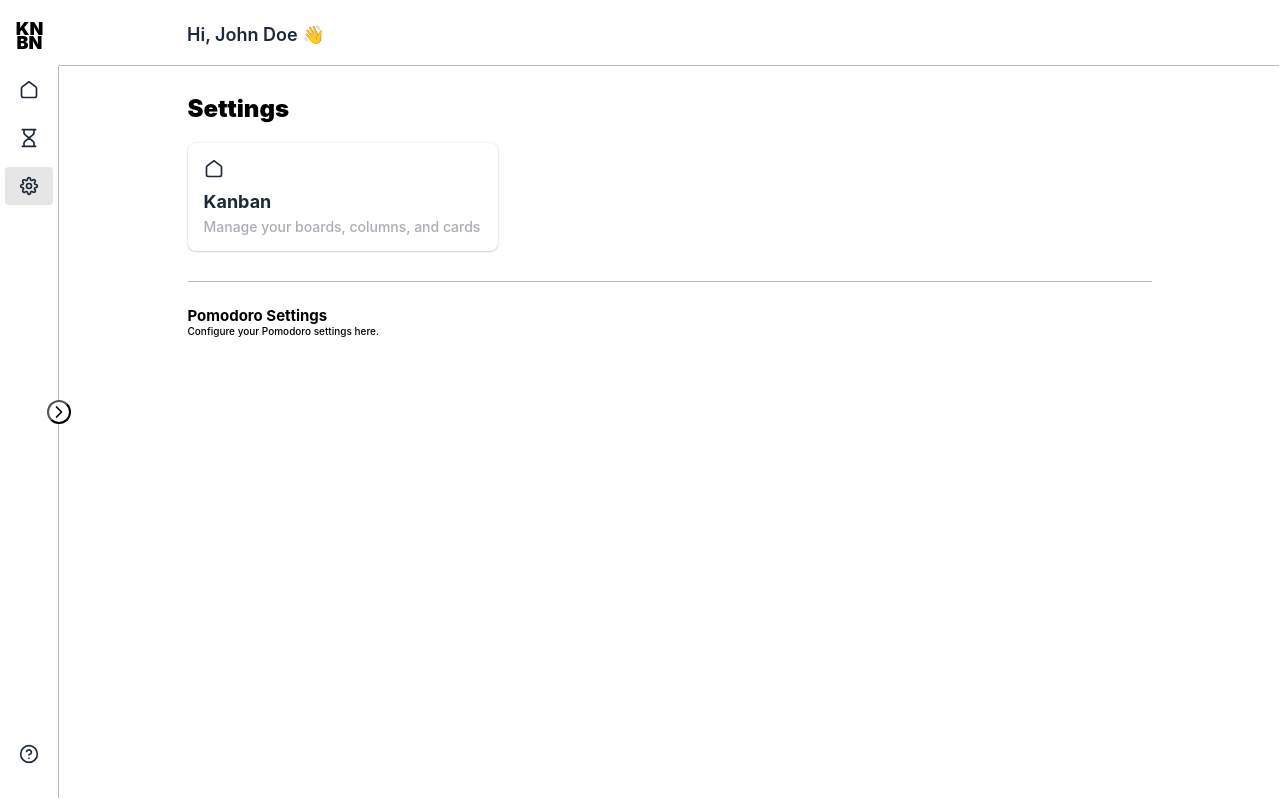
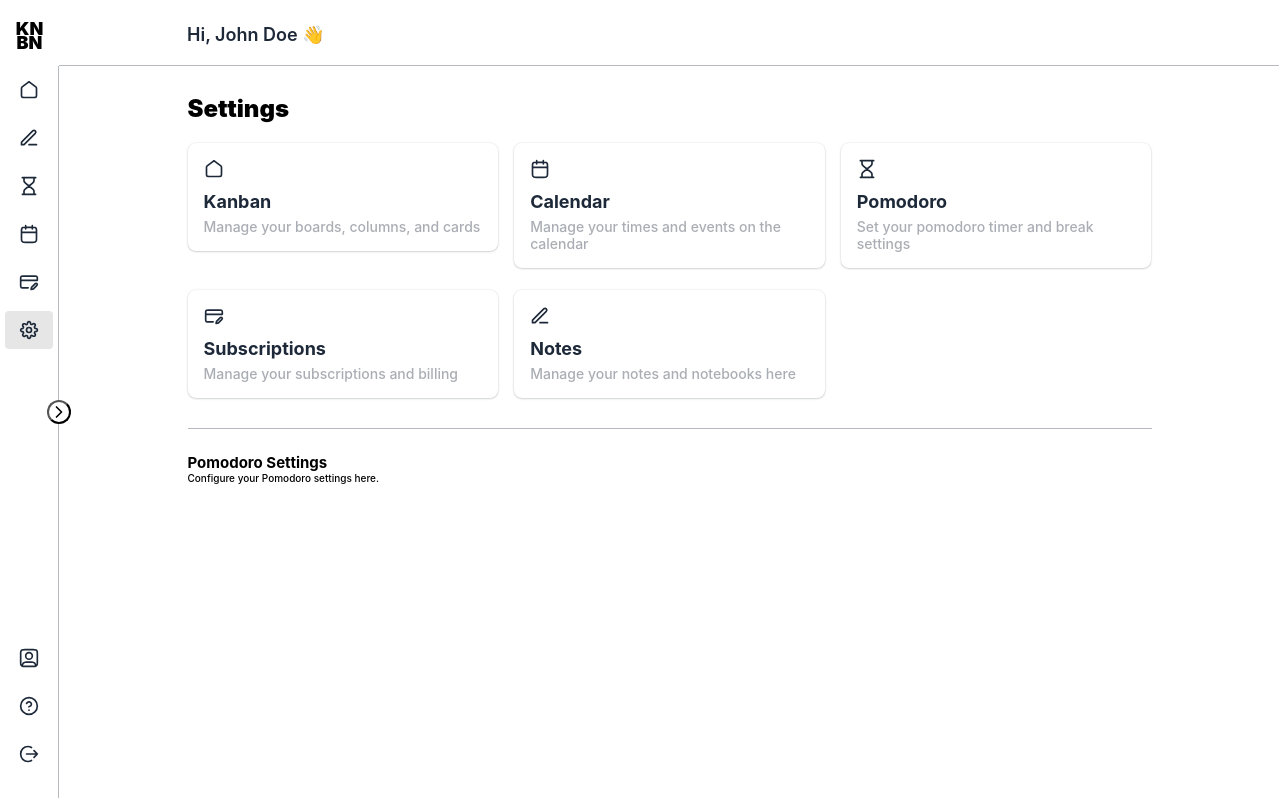
Before and after one commit to Divyue30597/kanban, a React (Vite) app: page /settings/pomodoro in a window 1280 px wide. Built offline with nearby package versions, Linux system fonts and the light colour scheme; a web font is replaced by a local one.

Commit message:
working on pomodoro fix

```diff
--- a/src/App.tsx
+++ b/src/App.tsx
@@ -55,7 +55,7 @@ function App() {
     return () => {
       window.removeEventListener("keydown", handleKeyDown);
     };
-  }, []);
+  }, [handleKeyDown]);
 
   return (
     <div className={styles.app}>
--- a/src/components/LeftNav/index.tsx
+++ b/src/components/LeftNav/index.tsx
@@ -13,21 +13,21 @@ function LeftNav() {
 
   const menuItems = [
     { title: "Home", icon: <SVG.home />, path: "/" },
-    // { title: "Notes", icon: <SVG.notes />, path: "/notes" },
+    { title: "Notes", icon: <SVG.notes />, path: "/notes" },
     { title: "Pomodoro", icon: <SVG.pomodoro />, path: "/pomodoro" },
-    // { title: "Calendar", icon: <SVG.calendar />, path: "/calendar" },
-    // {
-    //   title: "Subscriptions",
-    //   icon: <SVG.subscriptions />,
-    //   path: "/subscriptions",
-    // },
+    { title: "Calendar", icon: <SVG.calendar />, path: "/calendar" },
+    {
+      title: "Subscriptions",
+      icon: <SVG.subscriptions />,
+      path: "/subscriptions",
+    },
     { title: "Settings", icon: <SVG.settings />, path: "/settings" },
   ];
 
   const bottomItems = [
-    // { title: "Profile", icon: <SVG.profile />, path: "/profile" },
+    { title: "Profile", icon: <SVG.profile />, path: "/profile" },
     { title: "Help", icon: <SVG.help />, path: "/help" },
-    // { title: "Logout", icon: <SVG.logout />, path: "/" },
+    { title: "Logout", icon: <SVG.logout />, path: "/" },
   ];
 
   const handleKeyDown = (event: KeyboardEvent) => {
--- a/src/components/Tabs/index.tsx
+++ b/src/components/Tabs/index.tsx
@@ -44,7 +44,7 @@ function Tabs(props: Tab) {
             key={tab.id}
             onClick={() => {
               handleTabClick(index);
-              onTabChange && onTabChange(propActiveTab || tab.id);
+              onTabChange && onTabChange(tab.id);
             }}
           >
             {tab.label}
--- a/src/constants/const.tsx
+++ b/src/constants/const.tsx
@@ -6,24 +6,24 @@ export const SETTINGS = [
     name: "Kanban",
     description: "Manage your boards, columns, and cards",
   },
-  // {
-  //   icon: <SVG.calendar />,
-  //   name: "Calendar",
-  //   description: "Manage your times and events on the calendar",
-  // },
-  // {
-  //   icon: <SVG.pomodoro />,
-  //   name: "Pomodoro",
-  //   description: "Set your pomodoro timer and break settings",
-  // },
-  // {
-  //   icon: <SVG.subscriptions />,
-  //   name: "Subscriptions",
-  //   description: "Manage your subscriptions and billing",
-  // },
-  // {
-  //   icon: <SVG.notes />,
-  //   name: "Notes",
-  //   description: "Manage your notes and notebooks here",
-  // },
+  {
+    icon: <SVG.calendar />,
+    name: "Calendar",
+    description: "Manage your times and events on the calendar",
+  },
+  {
+    icon: <SVG.pomodoro />,
+    name: "Pomodoro",
+    description: "Set your pomodoro timer and break settings",
+  },
+  {
+    icon: <SVG.subscriptions />,
+    name: "Subscriptions",
+    description: "Manage your subscriptions and billing",
+  },
+  {
+    icon: <SVG.notes />,
+    name: "Notes",
+    description: "Manage your notes and notebooks here",
+  },
 ];
--- a/src/modules/Pomodoro/index.tsx
+++ b/src/modules/Pomodoro/index.tsx
@@ -1,6 +1,5 @@
 import styles from "./pomodoro.module.scss";
 import Tabs from "../../components/Tabs";
-import Section from "../../components/Section";
 import { SVG } from "../../SVG";
 import { useEffect, useState } from "react";
 import { timeFormatting } from "../../utils/utils";
@@ -22,7 +21,7 @@ type activeTabType = "pomodoro" | "shortBreak" | "longBreak";
 
 export default function Pomodoro() {
   const [timeLeft, setTimeLeft] = useState<TimeLeft>({
-    pomodoro: 25 * 60,
+    pomodoro: 1 * 60,
     shortBreak: 5 * 60,
     longBreak: 15 * 60,
   });
@@ -34,6 +33,7 @@ export default function Pomodoro() {
 
   const [activeTab, setActiveTab] = useState<activeTabType>("pomodoro");
 
+  useEffect(() => {
     const handleKeyDown = (e: KeyboardEvent) => {
       if (e.key.toLowerCase() === "r") {
         setTimeLeft({
@@ -46,10 +46,17 @@ export default function Pomodoro() {
           shortBreak: false,
           longBreak: false,
         });
+      } else if (e.key.toLowerCase() === "j") {
+        setIsRunning((prev) => {
+          return { ...prev, [activeTab]: true };
+        });
+      } else if (e.key.toLowerCase() === "k") {
+        setIsRunning((prev) => {
+          return { ...prev, [activeTab]: false };
+        });
       }
     };
 
-  useEffect(() => {
     document.addEventListener("keydown", handleKeyDown);
     return () => {
       document.removeEventListener("keydown", handleKeyDown);
```
Also changed, not shown: package.json (+16 -15 lines), .yarnrc.yml (added), 2 other files (tests, documents, lock files or other folders). Lines whose indentation alone changed are shown as unchanged.
